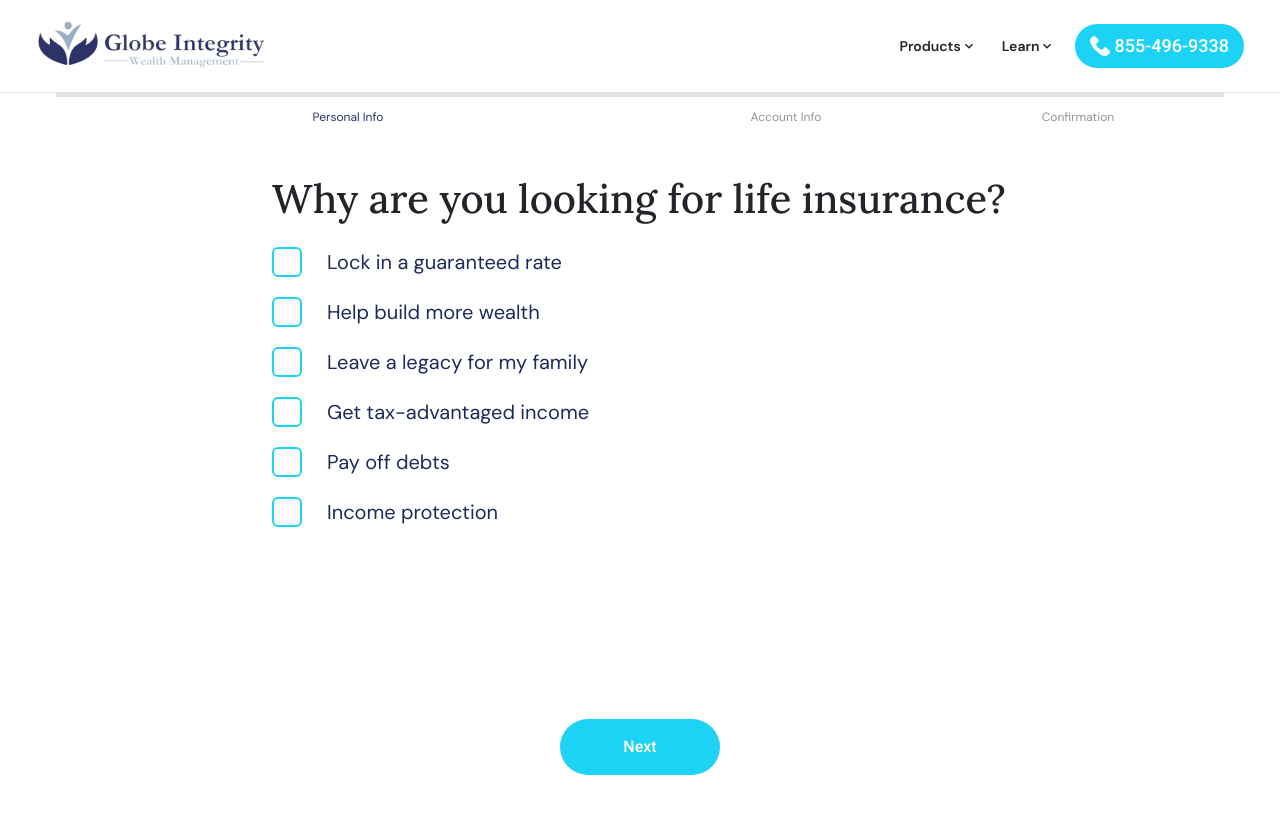
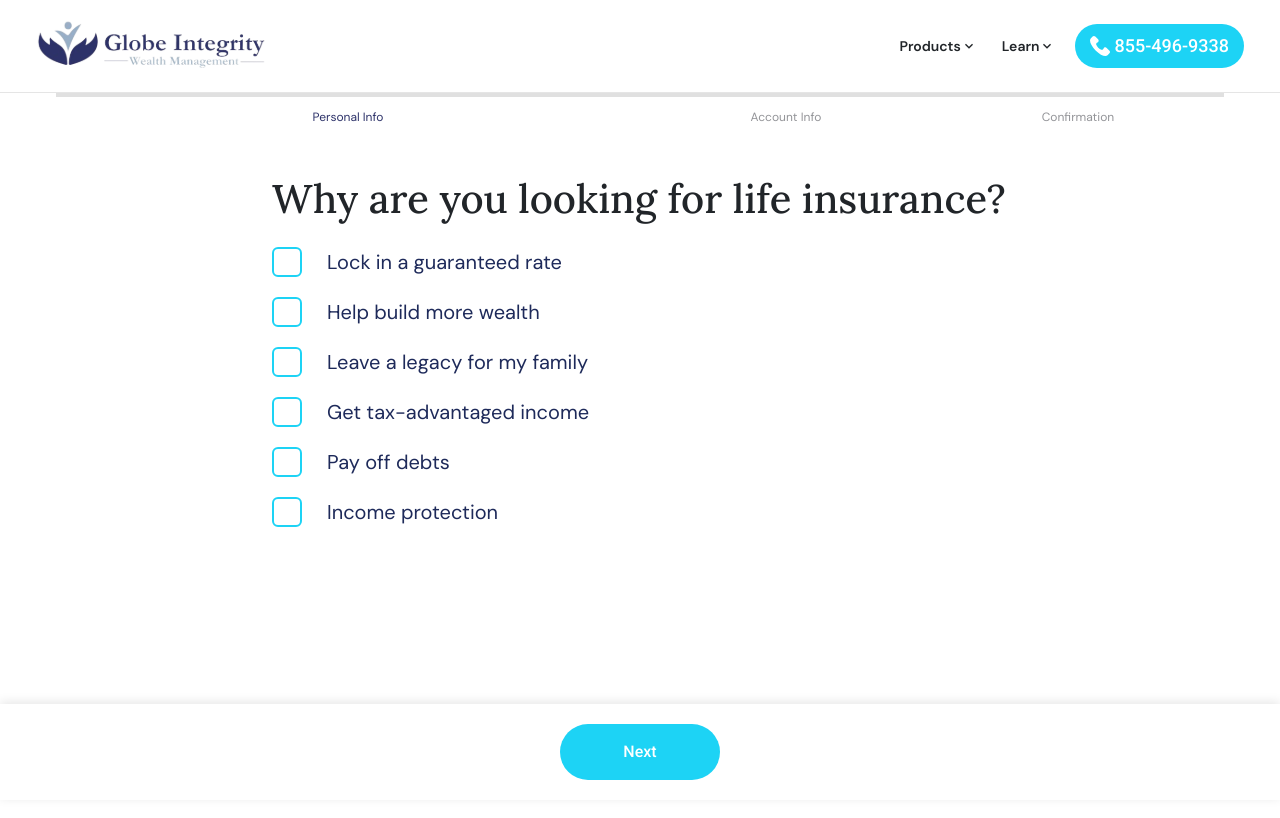
Before and after one commit to Garvitdudeja/GlobeintegrityForm, a Next.js app: page / in a window 1280 px wide. Shown: the top 818 px of the page. Built offline with nearby package versions, Linux system fonts and the light colour scheme.

Commit message:
updated next button

```diff
--- a/app/globals.css
+++ b/app/globals.css
@@ -895,3 +895,20 @@ opacity: 1;
   border: none;
   box-shadow: none !important;
 }
+
+
+
+.steperOption {
+  padding-bottom: 100px; /* Add space for fixed navigation */
+}
+
+.fixed-bottom-nav {
+  position: fixed;
+  bottom: 0;
+  left: 0;
+  right: 0;
+  background: white;
+  padding: 20px;
+  box-shadow: 0 -2px 10px rgba(0,0,0,0.1);
+  z-index: 1000;
+}
--- a/app/page.js
+++ b/app/page.js
@@ -1003,9 +1003,17 @@ export default function SignUp() {
                 </div>
 
                 {/* Navigation Buttons */}
-                <div className="row mt-auto">
+
+              </div>
+            </div>
+          </div>
+        </div>
+        <div className="fixed-bottom-nav">
+  <div className="container">
+    <div className="row">
       <div className="col-12">
-                    <div className="d-flex justify-content-center my-4 gap-3">
+        <div className="d-flex justify-content-center gap-3">
+          {/* Your existing navigation buttons */}
             {(step > 0 || currentInput > 0) && (
                         <button className="steperBack" onClick={prevInput}>
                           <FaArrowLeft />
@@ -1022,8 +1030,13 @@ export default function SignUp() {
     </div>
   </div>
 </div>
+      </section>
+                      <div className="row mt-auto">
+                  <div className="col-12">
+                    <div className="d-flex justify-content-center my-4 gap-3">
+
                     </div>
                   </div>
-      </section>
+                </div>
     </>);
 }
```
Lines whose indentation alone changed are shown as unchanged.
